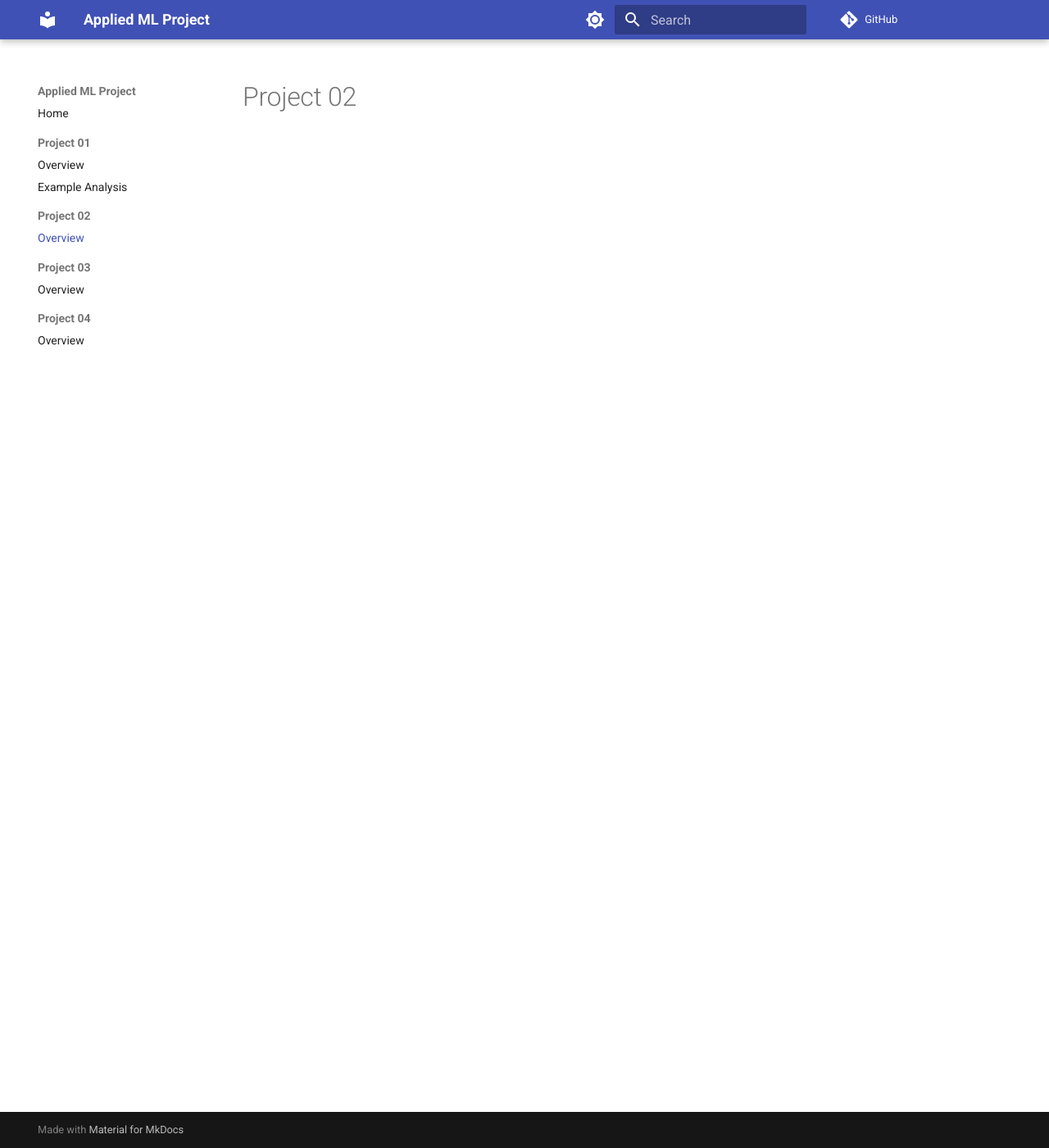
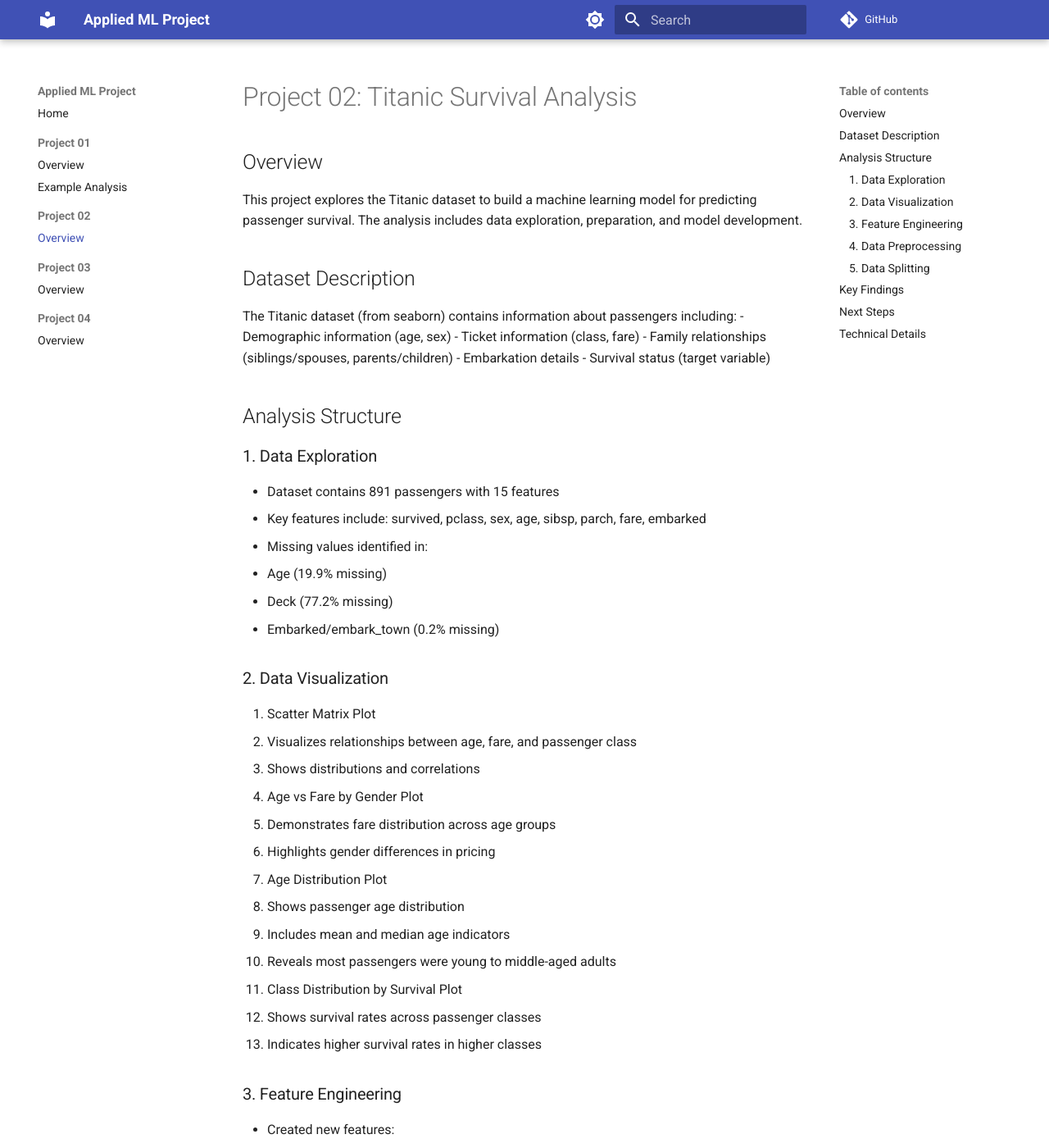
Before and after one commit to s-golla/applied-ml-sgolla, an MkDocs documentation site: the page built from docs/project02/README.md, in a window 1280 px wide and 1400 px high. Shown: the whole window at 82% size. Built offline with MkDocs 1.6.1 and Material for MkDocs 9.7.7, drawn with Linux system fonts in a browser that asks for light colours; comment, search, counter and statistics services are not loaded; some of the changed text lies outside the part shown.

Commit message:
updated readme.md for project 2

```diff
--- a/docs/project02/README.md
+++ b/docs/project02/README.md
@@ -1 +1,75 @@
-# Project 02
+# Project 02: Titanic Survival Analysis
+
+## Overview
+This project explores the Titanic dataset to build a machine learning model for predicting passenger survival. The analysis includes data exploration, preparation, and model development.
+
+## Dataset Description
+The Titanic dataset (from seaborn) contains information about passengers including:
+- Demographic information (age, sex)
+- Ticket information (class, fare)
+- Family relationships (siblings/spouses, parents/children)
+- Embarkation details
+- Survival status (target variable)
+
+## Analysis Structure
+
+### 1. Data Exploration
+- Dataset contains 891 passengers with 15 features
+- Key features include: survived, pclass, sex, age, sibsp, parch, fare, embarked
+- Missing values identified in:
+  - Age (19.9% missing)
+  - Deck (77.2% missing)
+  - Embarked/embark_town (0.2% missing)
+
+### 2. Data Visualization
+1. Scatter Matrix Plot
+   - Visualizes relationships between age, fare, and passenger class
+   - Shows distributions and correlations
+
+2. Age vs Fare by Gender Plot
+   - Demonstrates fare distribution across age groups
+   - Highlights gender differences in pricing
+
+3. Age Distribution Plot
+   - Shows passenger age distribution
+   - Includes mean and median age indicators
+   - Reveals most passengers were young to middle-aged adults
+
+4. Class Distribution by Survival Plot
+   - Shows survival rates across passenger classes
+   - Indicates higher survival rates in higher classes
+
+### 3. Feature Engineering
+- Created new features:
+  - family_size (combining siblings/spouses and parents/children)
+  - Encoded categorical variables (sex, embarked)
+  - Converted boolean features to integers
+
+### 4. Data Preprocessing
+- Handled missing values:
+  - Age: filled with median
+  - Embark_town: filled with mode
+- Selected relevant features for modeling:
+  - age, fare, pclass, sex, family_size
+
+### 5. Data Splitting
+- Implemented both basic and stratified splits
+- Used 80-20 train-test split
+- Maintained class distribution in stratified sampling
+
+## Key Findings
+1. Strong correlation between passenger class and survival
+2. Gender was a significant factor in survival rates
+3. Age distribution shows most passengers were between 20-40 years
+4. Family size might influence survival chances
+
+## Next Steps
+1. Feature selection and engineering refinement
+2. Model selection and training
+3. Model evaluation and optimization
+4. Cross-validation implementation
+
+## Technical Details
+- Language: Python
+- Key Libraries: pandas, numpy, seaborn, matplotlib, scikit-learn
+- Jupyter Notebook: ml02_sgolla.ipynb
```
